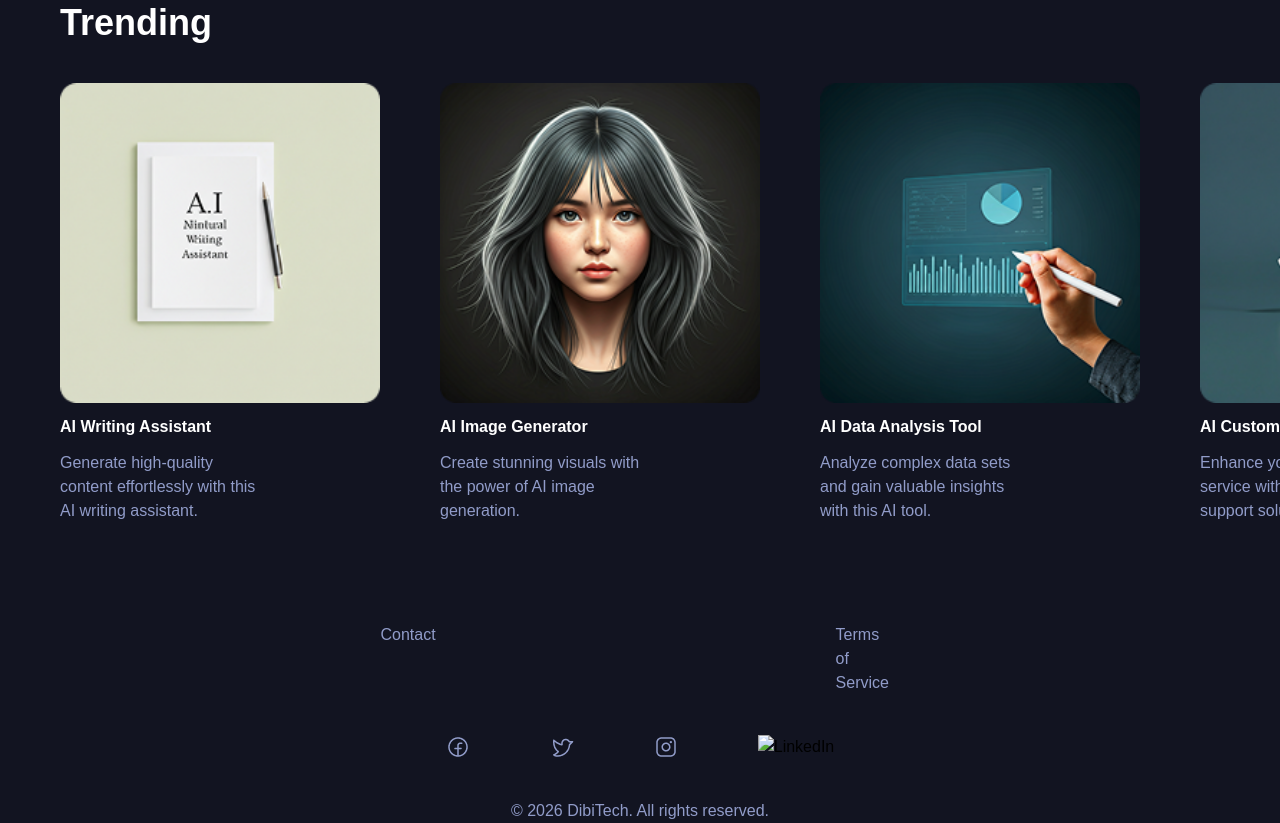
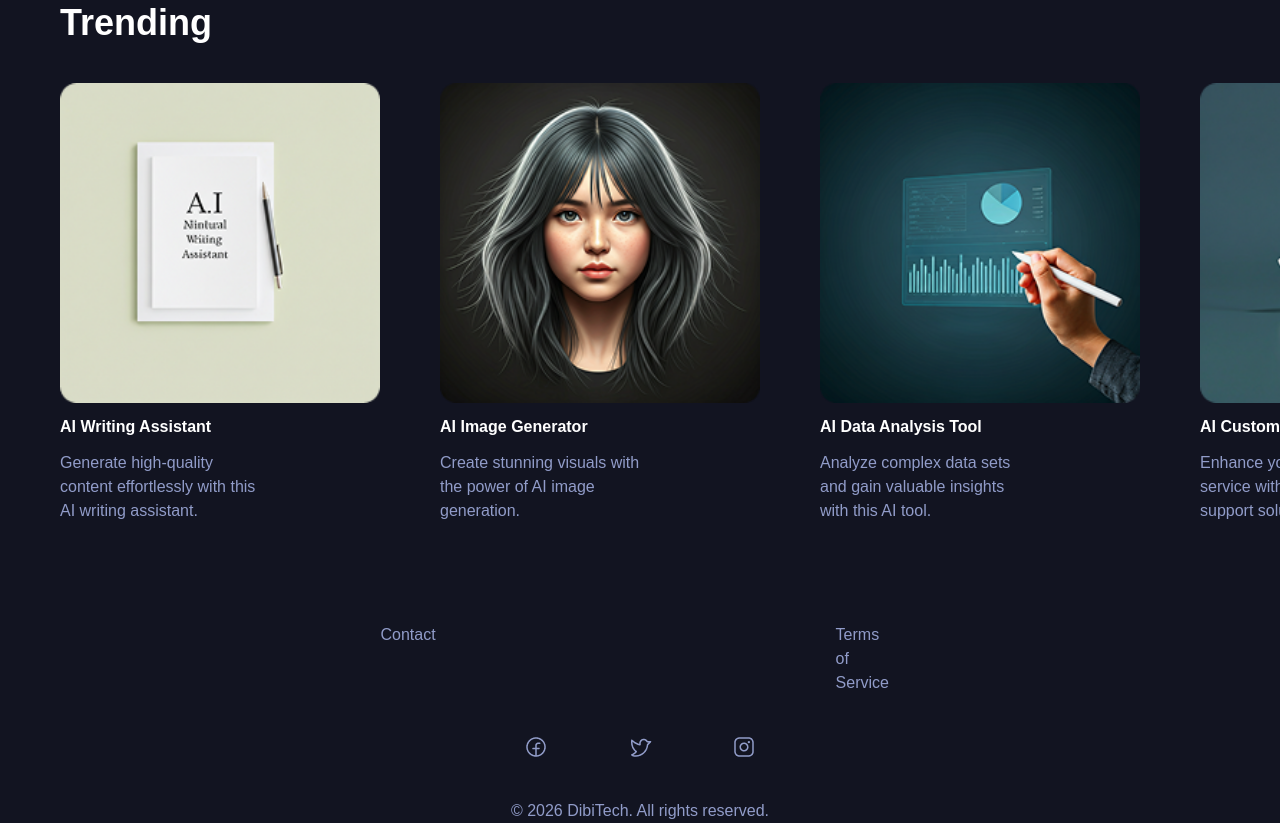
Before and after one commit to alfaruqm92/mini-project2, a website: page index.html in a window 1280 px wide. Shown: the part 2178-3001 px from the top of the page. Drawn offline with Linux system fonts and the light colour scheme.

```diff
--- a/index.html
+++ b/index.html
@@ -115,7 +115,6 @@
                 <img src="./Assets/fb.png" alt="facebook">
                 <img src="./Assets/x.png" alt="twitter">
                 <img src="./Assets/ig.png" alt="instagram">
-                <img src="./Assets/linkedin.png" alt="LinkedIn">
             </div>
             <div class="text-secondary max-sm:text-xs">
                 <p>© 2026 DibiTech. All rights reserved.</p>
```
